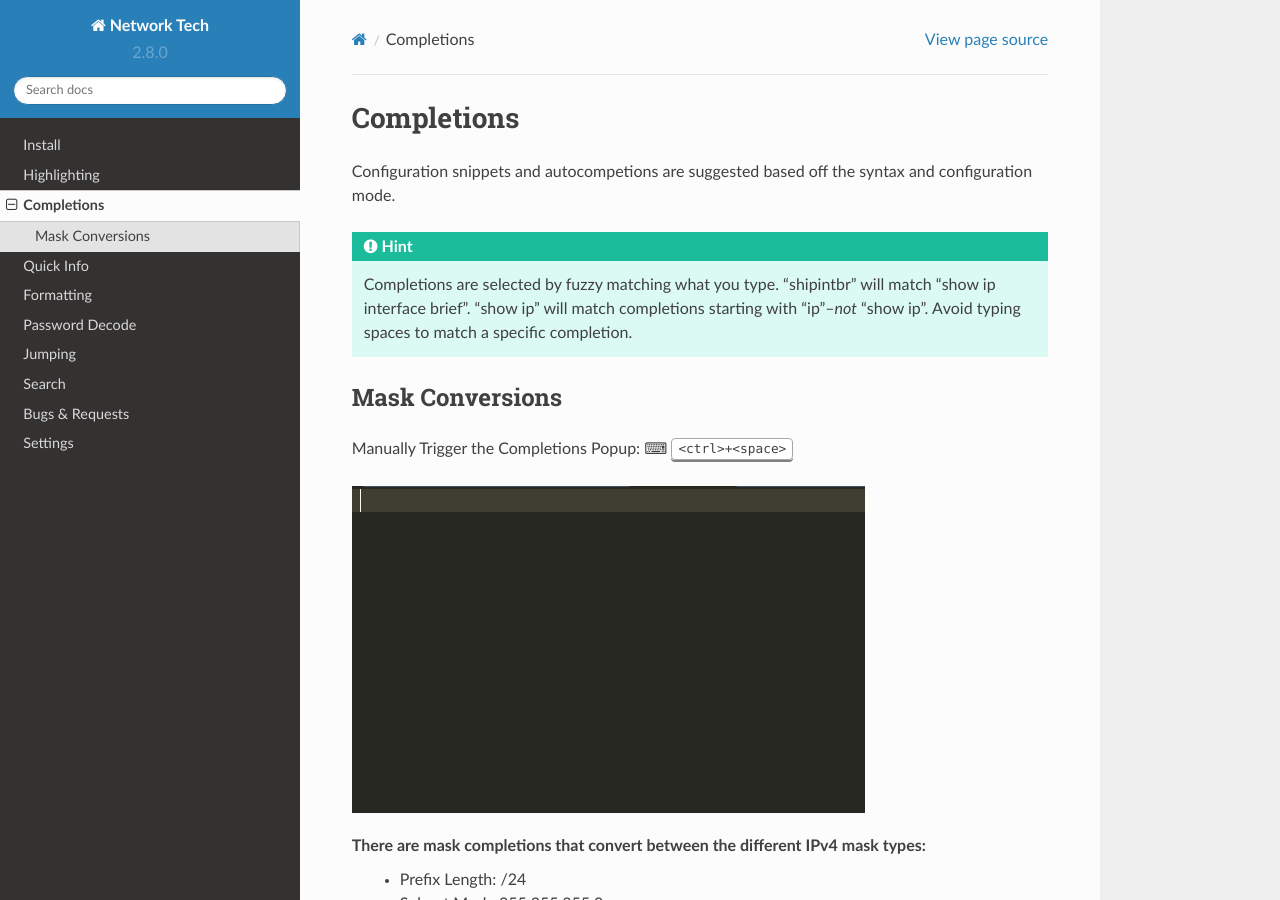
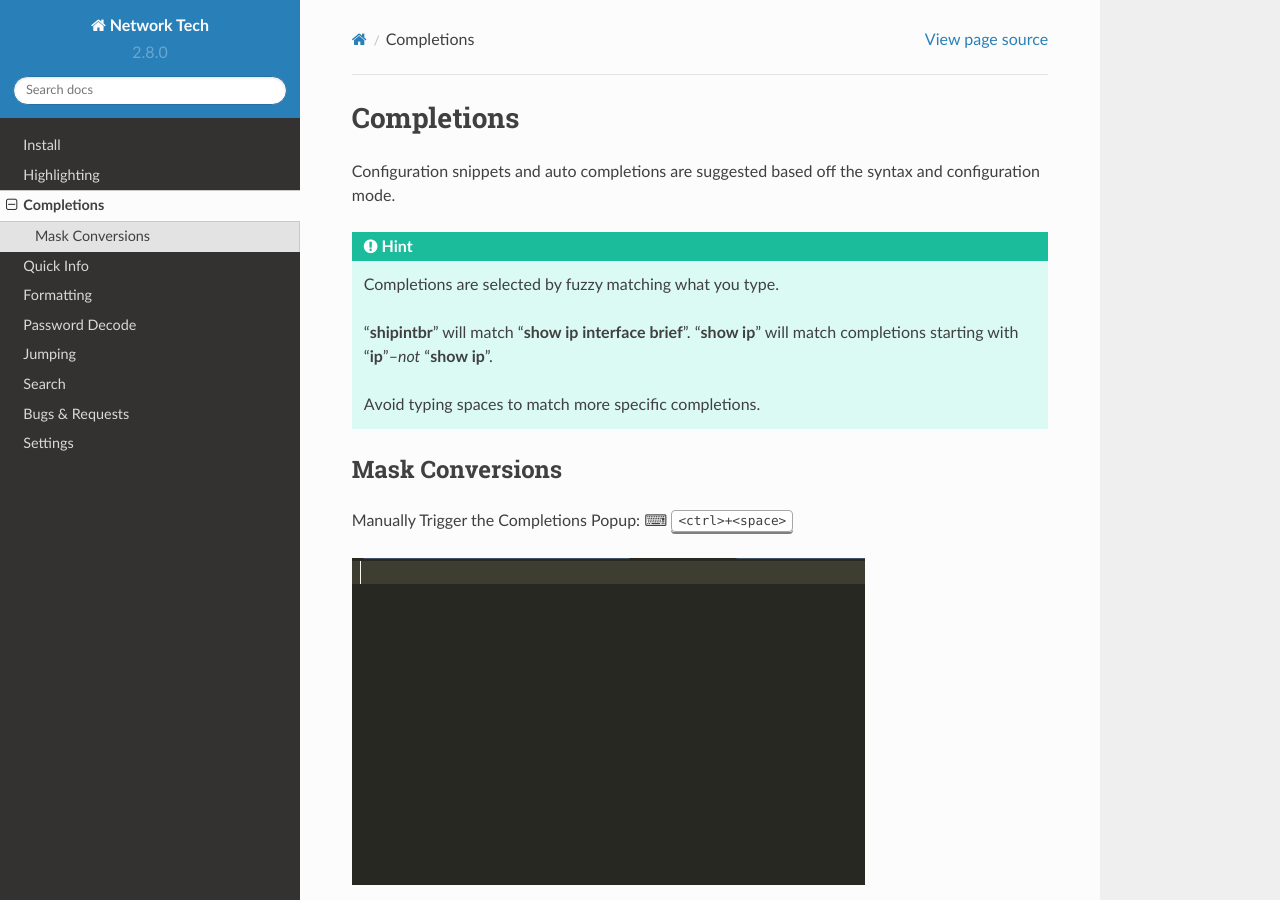
Before and after one commit to heyglen/network_tech, a Sphinx documentation site: the page built from docs/snippets.rst, in a window 1280 px wide and 900 px high. Built offline with Sphinx 7.4.7 and the Read the Docs theme 2.0.0, drawn with Linux system fonts in a browser that asks for light colours.

Commit message:
📘 Formatting

```diff
--- a/docs/install.rst
+++ b/docs/install.rst
@@ -25,4 +25,4 @@ Install
 
 .. note::
 
-    Sublime Text 2 is not supported, Sublime Text 3 is deprecated. Please use the latest Sublime Text.
+    Sublime Text 2 is not supported and Sublime Text 3 is deprecated. Please use the latest Sublime Text.
--- a/docs/snippets.rst
+++ b/docs/snippets.rst
@@ -1,11 +1,15 @@
 Completions
 ======
 
-Configuration snippets and autocompetions are suggested based off the syntax and configuration mode.
+Configuration snippets and auto completions are suggested based off the syntax and configuration mode.
 
 .. hint::
 
-    Completions are selected by fuzzy matching what you type. "shipintbr" will match "show ip interface brief". "show ip" will match completions starting with "ip"–*not* "show ip". Avoid typing spaces to match a specific completion.
+    Completions are selected by fuzzy matching what you type.
+
+    "**shipintbr**" will match "**show ip interface brief**". "**show ip**" will match completions starting with "**ip**"–*not* "**show ip**".
+
+    Avoid typing spaces to match more specific completions.
 
 Mask Conversions
 ----------------
```
Also changed, not shown: docs/syntax.rst (+14 -0 lines).
